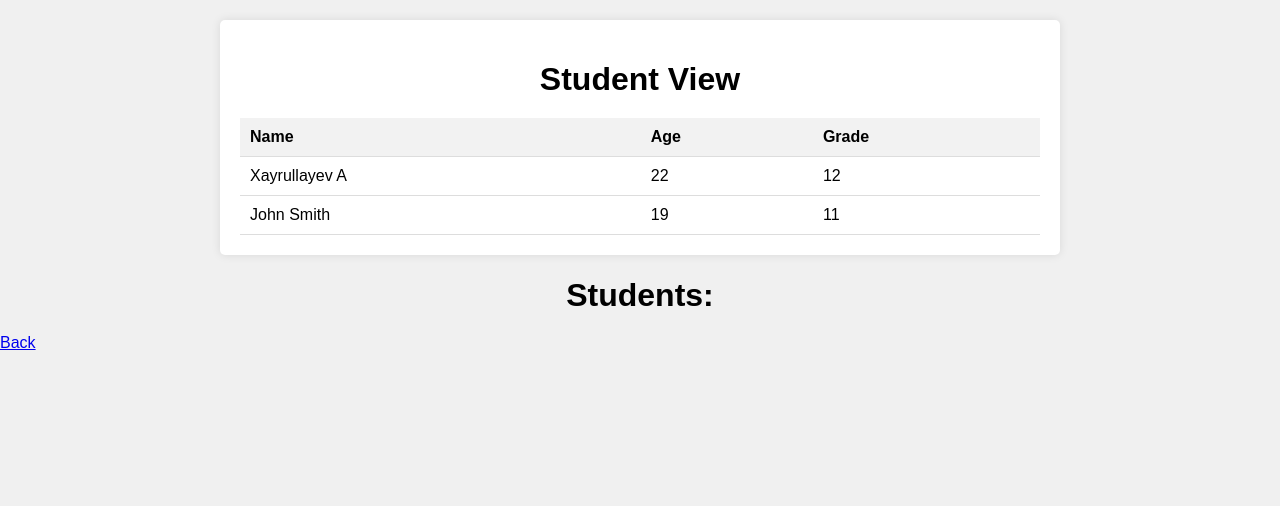
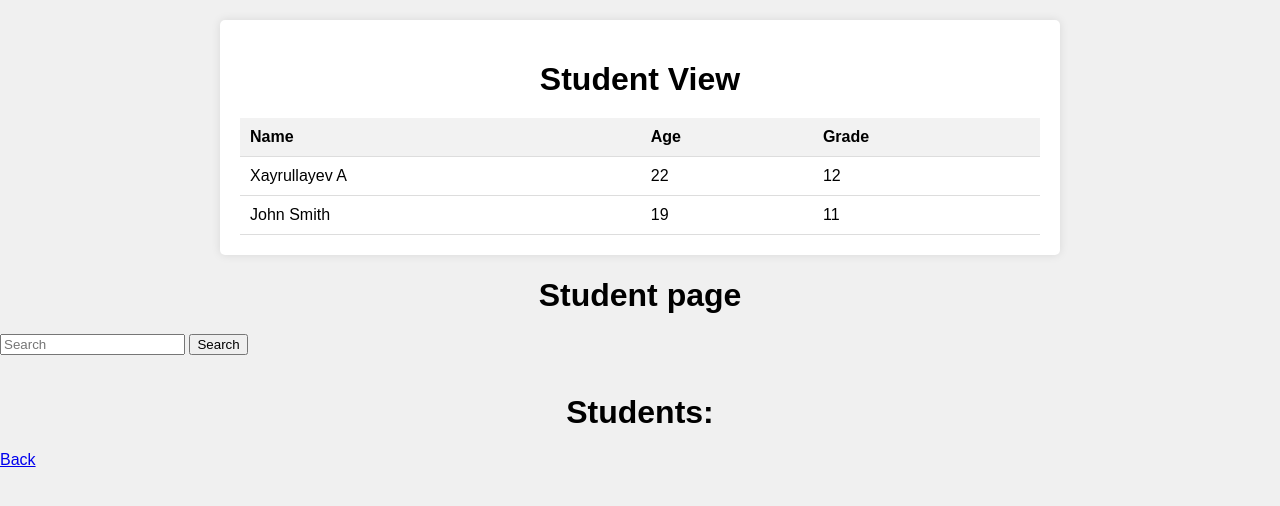
Before and after one commit to AbdurahmonHatamovich/SimpleProjectInDjango, a Django app: page /student/ in a window 1280 px wide. Shown: the top 506 px of the page. Run offline with Django 5.2, Linux system fonts and the light colour scheme; data that the repository does not hold is empty.

Commit message:
new information2

```diff
--- a/templates/student.html
+++ b/templates/student.html
@@ -66,6 +66,15 @@
             </tbody>
         </table>
     </div>
+     <h1>Student page</h1>
+    <form>
+        {% csrf_token%}
+       <input type="text" value="{{search}}" name="search" placeholder="Search">
+        <button type="submit">Search</button>
+    </form> <br>
+
+
+
    <h1>Students:</h1>
     {%  for student in students %}
         <li>
```
